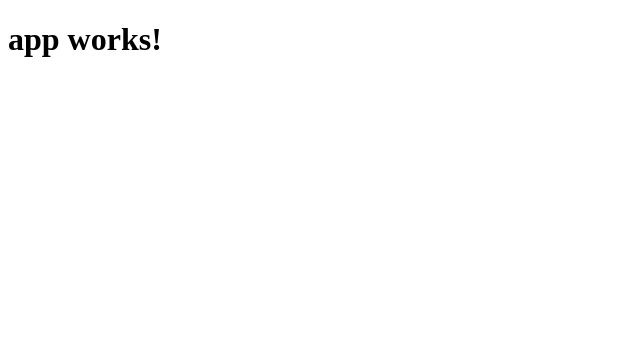
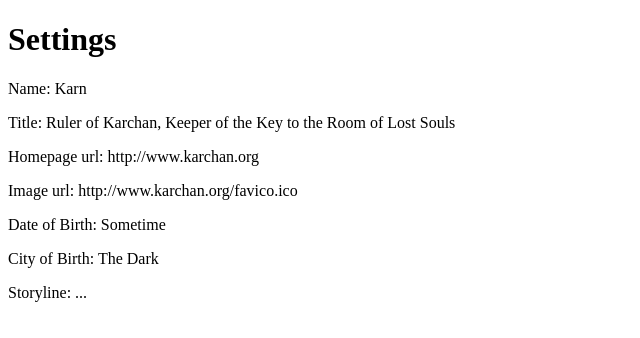
Before and after one commit to maartenl/Land-of-Karchan, an Angular app: page / in a window 1280 px wide. Shown: the top 338 px of the page, without its empty margins (0-640 px from the left). Built offline with nearby package versions, Linux system fonts and the light colour scheme.

Commit message:
/* added charactersheet info */

```diff
--- a/src/app/app.component.html
+++ b/src/app/app.component.html
@@ -1,3 +1 @@
-<h1>
-  {{title}}
-</h1>
+  <app-player-settings></app-player-settings>
--- a/src/app/app.component.ts
+++ b/src/app/app.component.ts
@@ -6,5 +6,4 @@ import { Component } from '@angular/core';
   styleUrls: ['./app.component.css']
 })
 export class AppComponent {
-  title = 'app works!';
 }
--- a/src/app/player-settings/player-settings.component.html
+++ b/src/app/player-settings/player-settings.component.html
@@ -1,3 +1,22 @@
+<h1>Settings</h1>
 <p>
-  player-settings works!
+  Name: {{name}}
 </p>
+<p>
+  Title: {{title}}
+</p>
+<p>
+  Homepage url: {{homepageUrl}}
+</p>
+<p>
+  Image url: {{imageUrl}}
+</p>
+<p>
+  Date of Birth: {{date_of_birth}}
+</p>
+<p>
+  City of Birth: {{city_of_birth}}
+</p>
+<p>
+  Storyline: ...
+</p>
--- a/src/app/player-settings/player-settings.component.ts
+++ b/src/app/player-settings/player-settings.component.ts
@@ -6,8 +6,21 @@ import { Component, OnInit } from '@angular/core';
   styleUrls: ['./player-settings.component.css']
 })
 export class PlayerSettingsComponent implements OnInit {
+  name: string;
+  title: string;
+  homepageUrl : string;
+  imageUrl: string;
+  date_of_birth: string;
+  city_of_birth: string;
 
-  constructor() { }
+  constructor() {
+    this.name = 'Karn';
+    this.title = 'Ruler of Karchan, Keeper of the Key to the Room of Lost Souls';
+    this.homepageUrl = 'http://www.karchan.org';
+    this.imageUrl = 'http://www.karchan.org/favico.ico';
+    this.date_of_birth = 'Sometime';
+    this.city_of_birth = 'The Dark';
+  }
 
   ngOnInit() {
   }
```
